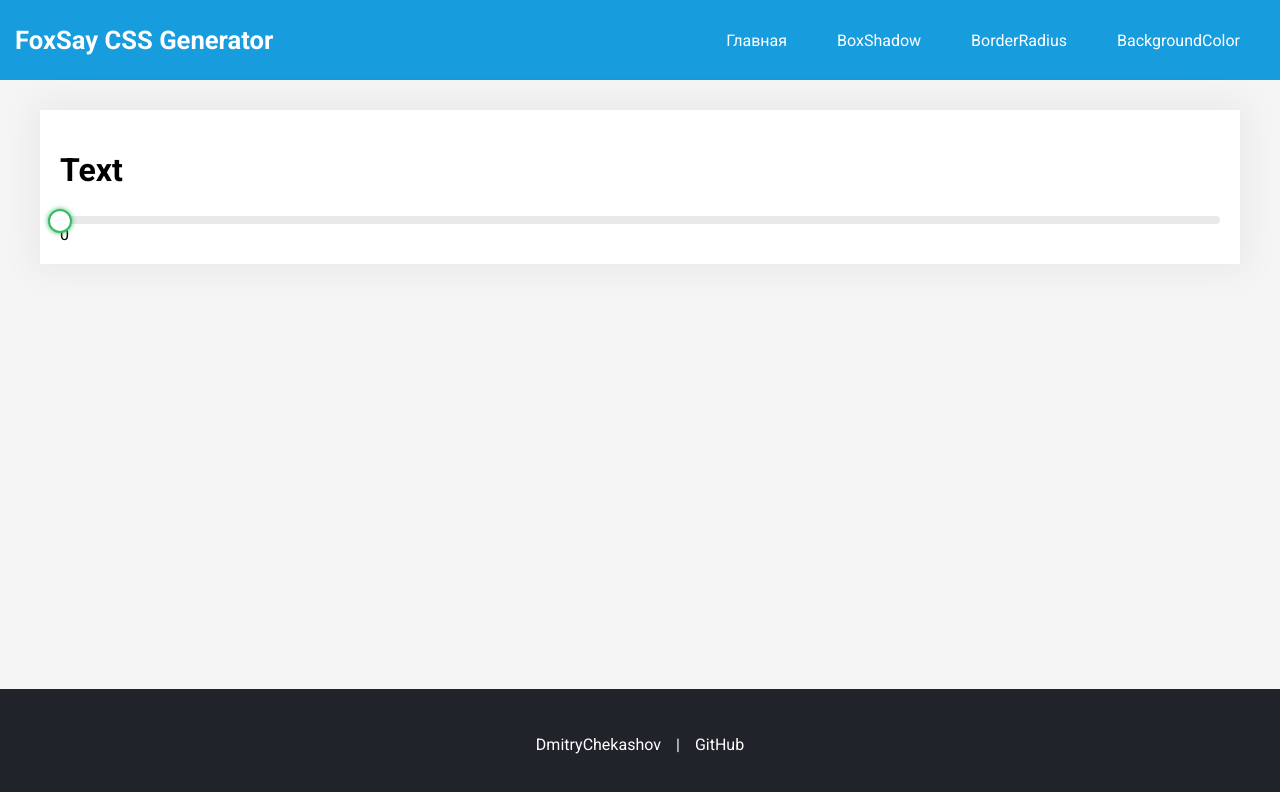
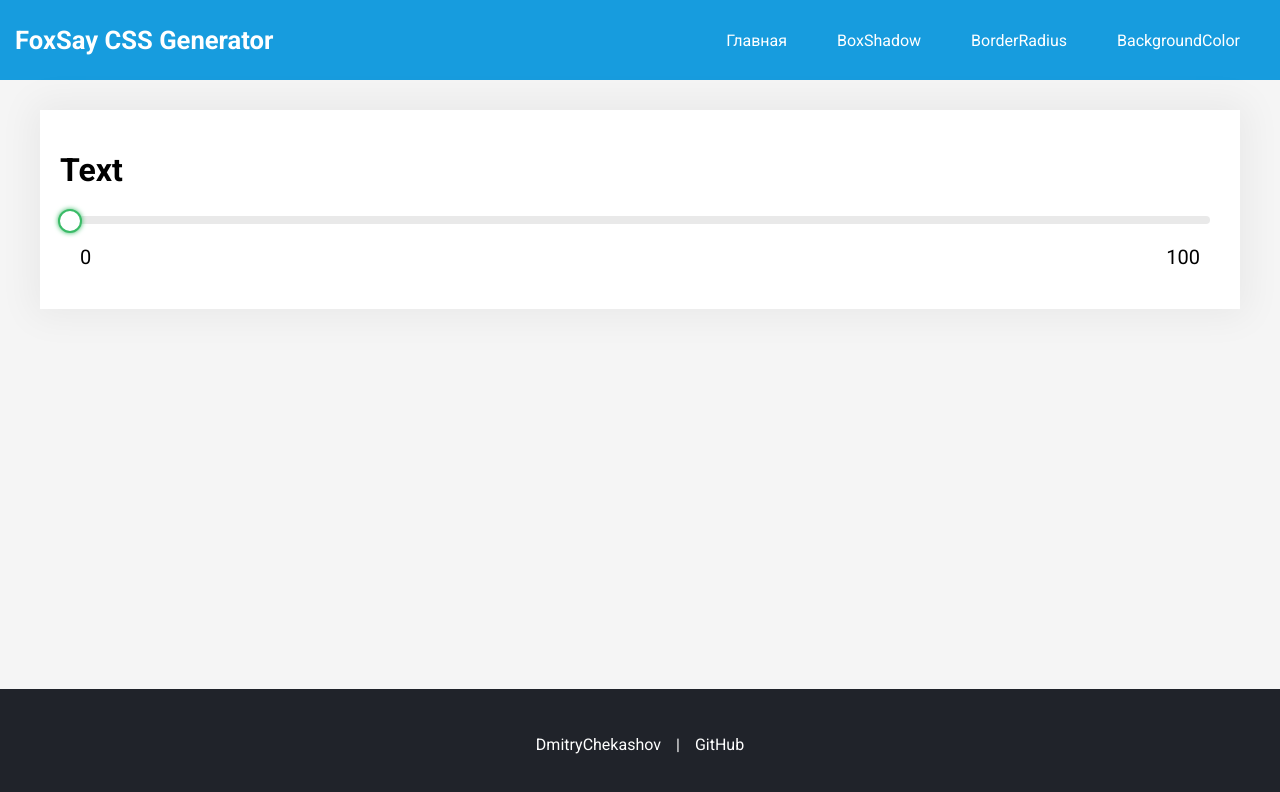
Before and after one commit to DimaChekashov/foxsay-css-generator, a React (Create React App) app: page /text in a window 1280 px wide. Shown: the top 792 px of the page. Built offline with nearby package versions, Linux system fonts and the light colour scheme.

Commit message:
update slider

```diff
--- /dev/null
+++ b/src/component/SliderFox/SliderFox.jsx
@@ -0,0 +1,17 @@
+import React from 'react';
+
+import Slider from 'rc-slider';
+import 'rc-slider/assets/index.css';
+
+import './SliderFox.scss';
+
+function SliderFox(props) {
+    return (
+        <div className="foxslider">
+            <Slider onChange={props.setValue} value={props.value}/>
+            <div className="foxslider__text"><h5>{props.min}</h5><h5>{props.max}</h5></div>
+        </div>
+    )
+}
+
+export default SliderFox;
--- /dev/null
+++ b/src/component/SliderFox/SliderFox.scss
@@ -0,0 +1,47 @@
+.rc-slider {
+    .rc-slider-rail {
+        height: 8px;
+    }
+    .rc-slider-track {
+        height: 8px;
+        background-color: #3abb67;
+    }
+    .rc-slider-step {
+        height: 8px;
+    }
+    .rc-slider-handle {
+        height: 24px;
+        width: 24px;
+        margin-top: -7px;
+        border-color: #3abb67;
+        box-shadow: 0 0 5px #3abb67;
+        &:hover {
+            border-color: #3ec46d;
+        }
+        &:active {
+            border-color: #3abb67;
+            box-shadow: 0 0 5px #3abb67;
+        }
+        &:focus {
+            border-color: #3abb67;
+            box-shadow: 0 0 5px #3abb67;
+        }
+    }
+}
+
+.foxslider {
+    margin-bottom: 20px;
+    padding: 0 10px;
+}
+
+.foxslider__text {
+    display: flex;
+    justify-content: space-between;
+    margin-top: 20px;
+    padding: 0 10px;
+    h5 {
+        font-size: 1.25rem;
+        font-weight: 400;
+        margin: 0;
+    }
+}
--- a/src/index.scss
+++ b/src/index.scss
@@ -83,35 +83,3 @@ body {
 .btn-copy:hover {
     background-color: #3ec46d;
 }
-
-/* rc-slider */
-.rc-slider {
-    .rc-slider-rail {
-        height: 8px;
-    }
-    .rc-slider-track {
-        height: 8px;
-        background-color: #3abb67;
-    }
-    .rc-slider-step {
-        height: 8px;
-    }
-    .rc-slider-handle {
-        height: 24px;
-        width: 24px;
-        margin-top: -7px;
-        border-color: #3abb67;
-        box-shadow: 0 0 5px #3abb67;
-        &:hover {
-            border-color: #3ec46d;
-        }
-        &:active {
-            border-color: #3abb67;
-            box-shadow: 0 0 5px #3abb67;
-        }
-        &:focus {
-            border-color: #3abb67;
-            box-shadow: 0 0 5px #3abb67;
-        }
-    }
-}
--- a/src/pages/Text/Text.jsx
+++ b/src/pages/Text/Text.jsx
@@ -1,7 +1,5 @@
 import React, { useState } from 'react';
-
-import Slider from 'rc-slider';
-import 'rc-slider/assets/index.css';
+import SliderFox from '../../component/SliderFox/SliderFox';
 
 import './Text.scss';
 
@@ -10,8 +8,7 @@ function Text() {
     return (
         <>
             <h1>Text</h1>
-            <Slider onChange={setValue} value={value}/>
-            <div>{value}</div>
+            <SliderFox value={value} setValue={setValue} min={0} max={100}/>
         </>
     );
 }
```
